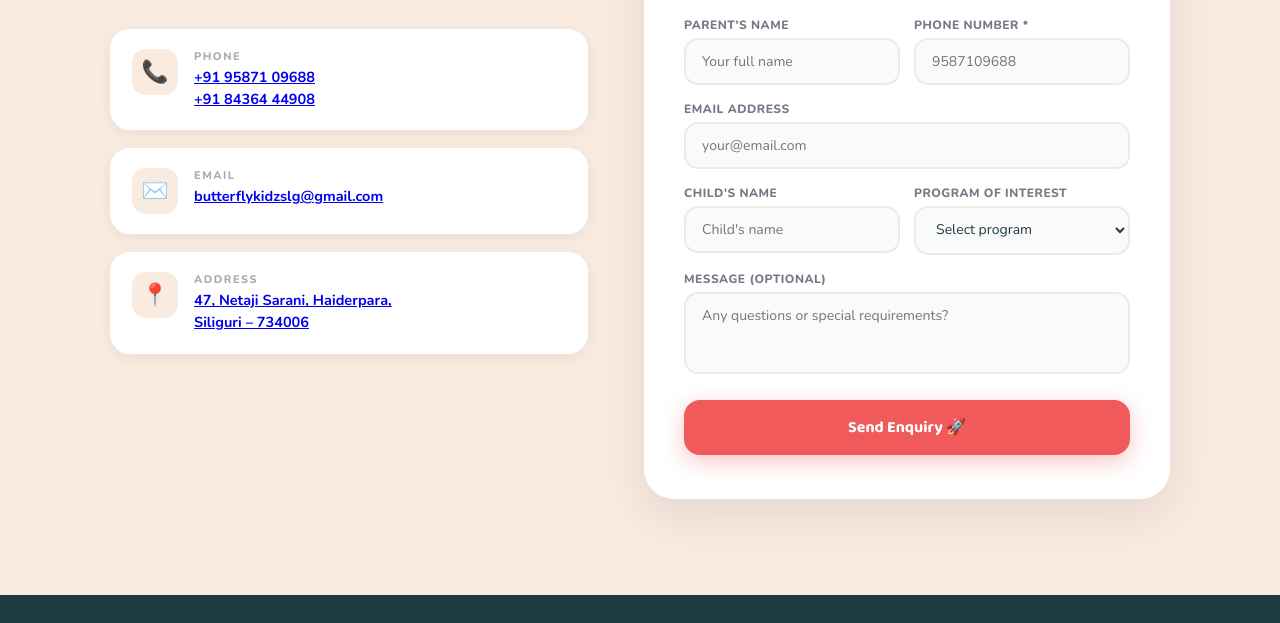
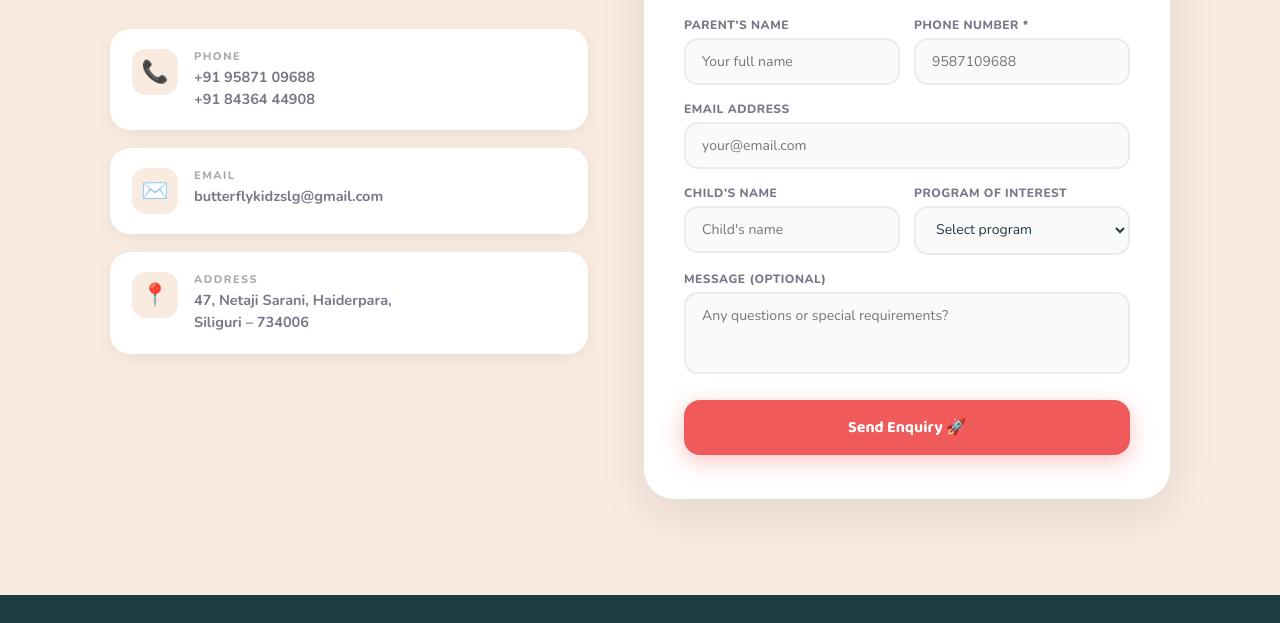
Before and after one commit to enigma-vsc/butterflykidz.in, a plain HTML site: page index.html in a window 1280 px wide. Shown: the part 4182-4805 px from the top of the page. Drawn offline with nearby package versions, Linux system fonts and the light colour scheme.

```diff
--- a/index.html
+++ b/index.html
@@ -175,10 +175,10 @@
       <h2>Visit Us <span style="color:var(--red)">Today</span> 🦋</h2>
       <p class="motto-line">✨ Where Little Wings Learn to Fly</p>
       <div class="c-items">
-        <div class="c-item"><div class="c-ico">📞</div><div class="c-info"><p class="label">Phone</p><p class="val"><a href="tel:+919587109688">+91 95871 09688</a><br>
-        <a href="tel:+918436444908">+91 84364 44908</a></p></div></div>
-        <div class="c-item"><div class="c-ico">✉️</div><div class="c-info"><p class="label">Email</p><p class="val"><a href="mailto:butterflykidzslg@gmail.com?subject=Admission Enquiry">butterflykidzslg@gmail.com</a></p></div></div>
-        <div class="c-item"><div class="c-ico">📍</div><div class="c-info"><p class="label">Address</p><p class="val"><a href="https://maps.app.goo.gl/dsJKsj4GDy98kSgL9" target="_blank">
+        <div class="c-item"><div class="c-ico">📞</div><div class="c-info"><p class="label">Phone</p><p class="val"><a href="tel:+919587109688" style="color: #778; text-decoration: none;">+91 95871 09688</a><br>
+        <a href="tel:+918436444908" style="color: #778; text-decoration: none;">+91 84364 44908</a></p></div></div>
+        <div class="c-item"><div class="c-ico">✉️</div><div class="c-info"><p class="label">Email</p><p class="val"><a href="mailto:butterflykidzslg@gmail.com?subject=Admission Enquiry" style="color: #778; text-decoration: none;">butterflykidzslg@gmail.com</a></p></div></div>
+        <div class="c-item"><div class="c-ico">📍</div><div class="c-info"><p class="label">Address</p><p class="val"><a href="https://maps.app.goo.gl/dsJKsj4GDy98kSgL9" target="_blank" style="color: #778; text-decoration: none;">
           47, Netaji Sarani, Haiderpara,<br>Siliguri – 734006
         </a></p></div></div>
       </div>
```
